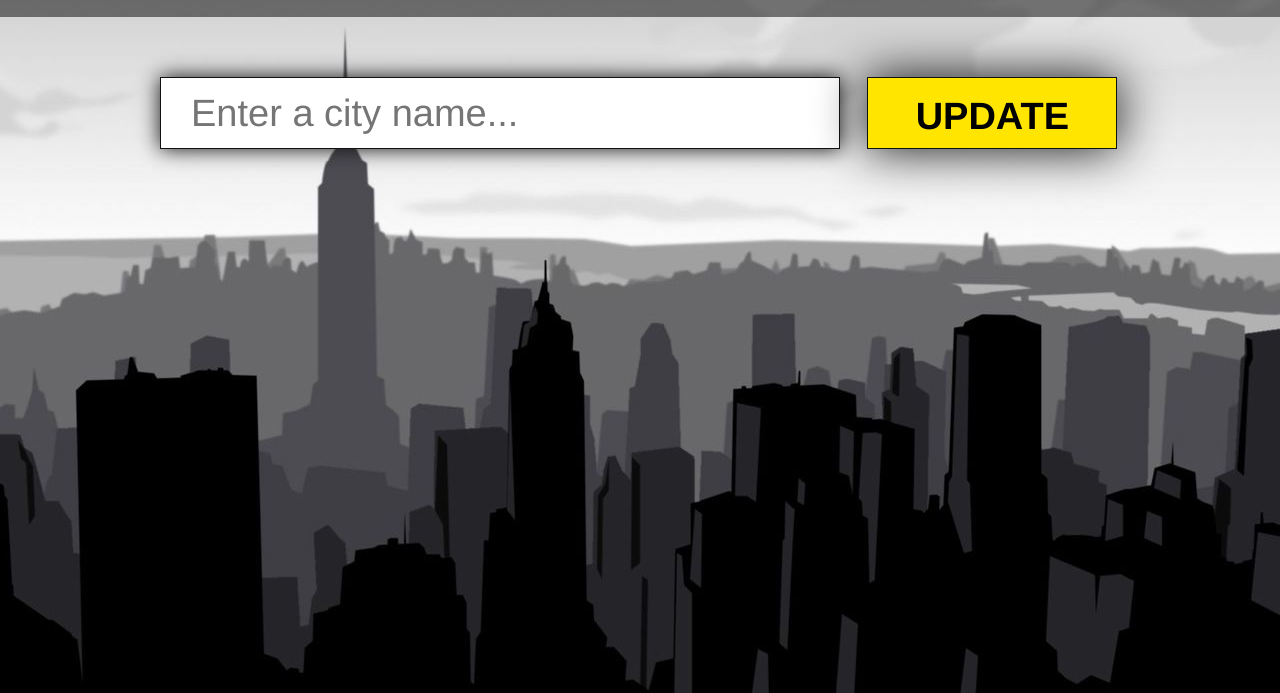
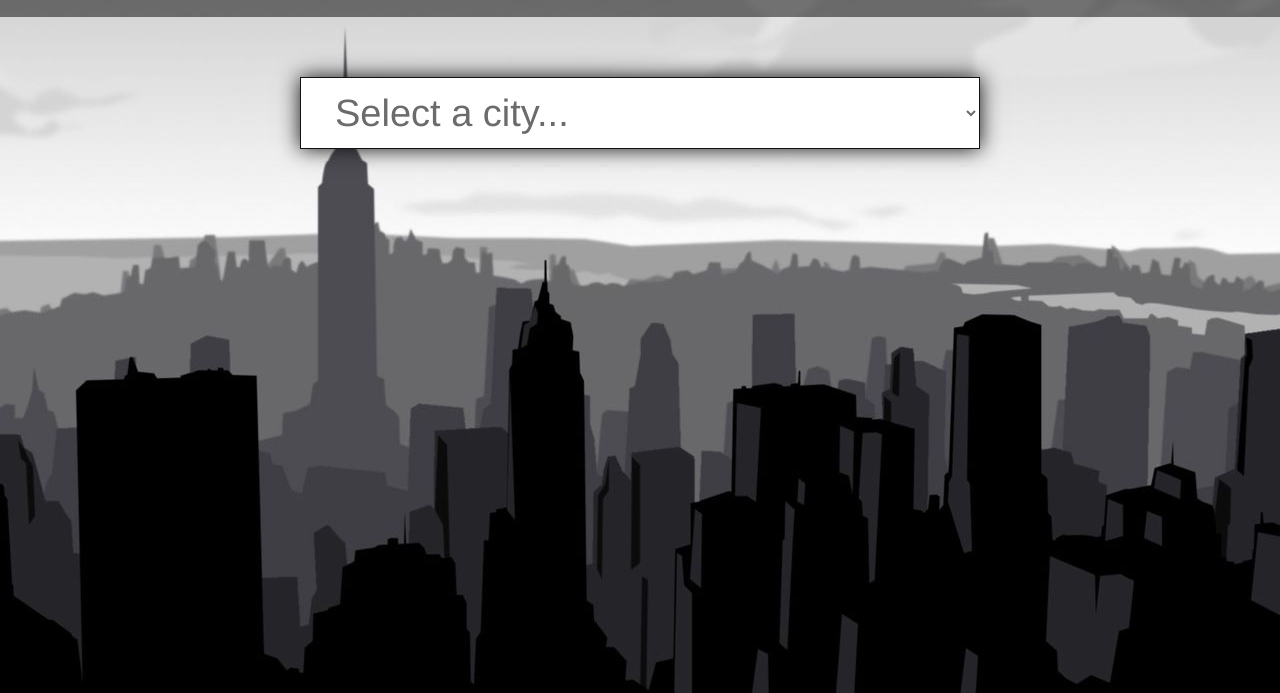
Before and after one commit to brittnwest/homework-citipix, a plain HTML site: page index.html in a window 1280 px wide. Shown: the part 107-800 px from the top of the page. Drawn offline with nearby package versions, Linux system fonts and the light colour scheme.

Commit message:
Change to drop down

```diff
--- a/css/style.css
+++ b/css/style.css
@@ -56,6 +56,7 @@ body {
   width: 960px;
   margin: auto;
   padding-top: 5em;
+  text-align:center;
 }
 
 header {
@@ -76,7 +77,7 @@ header {
   font-weight: normal
 }
 
-#city-type {
+select {
   color: #6b6b6c;
   font-size: 38px;
   background: #fff;
@@ -84,33 +85,14 @@ header {
   padding: 0px 30px;
   display: inline-block;
   width: 680px;
-  margin-right: 24px;
+
   font-family: helvetica, arial, sans-serif;
   height: 72px;
   line-height: 74px;
-  vertical-align: middle;
+  vertical-align:baseline;
   box-shadow: #111 0 0 20px;
 }
-#submit-btn {
-  background: #ffe500;
-  color: #000;
-  font-size: 38px;
-  font-weight: bold;
-  text-transform: uppercase;
-  border: 1px solid #111;
-  text-align: center;
-  display: inline-block;
-  width: 250px;
-  height: 72px;
-  line-height: 74px;
-  vertical-align: middle;
-  box-shadow: #111 0 0 50px;
-  font-family: helvetica, arial, sans-serif;
-  cursor: pointer;
-}
-#submit-btn:hover {
-  background: #fff600;
-}
+
 
 .nyc {
   background-image: url('../images/nyc.jpg')
--- a/index.html
+++ b/index.html
@@ -21,8 +21,7 @@
     </header>
     <div class="container">
       <form>
-      <input type="text" id="city-type" placeholder="Enter a city name...">
-      <input type="submit" value="Update" id="submit-btn">
+      <select name="city" id="cities">
       </form>
     </div>
       <script src="https://maxcdn.bootstrapcdn.com/bootstrap/3.3.7/js/bootstrap.min.js" integrity="sha384-Tc5IQib027qvyjSMfHjOMaLkfuWVxZxUPnCJA7l2mCWNIpG9mGCD8wGNIcPD7Txa" crossorigin="anonymous"></script>
--- a/js/index.js
+++ b/js/index.js
@@ -1,42 +1,52 @@
 
 //on load, prevent default
 $(document).ready(function(){
+//set options
 
+var cities  = ['Select a city...','New York City','San Francisco','Los Angeles','Austin','Sydney']
+for(index=0; index < cities.length; ++index){
+  var option = new Option(cities[index], index)
+  $('select').append($(option));
+  }
 });
-//check for submit
 
-$(".container").on("submit",function(event){
+//check for change
+$('select').on('change', function(event){
+   event.preventDefault();
+   var city
+   var img
+   var src
 
-  event.preventDefault();
+//get selected city
+    city = $('select option:selected').val()
 
-  var city
-  var img
-  var src
-//get input value
-    city =  $("#city-type").val()
+    console.log(city)
 //determine image to display based on input
-    if (city === "New York" || city === "New York City" || city === "NYC"){
+    if (city === '0'){
+      //do nothing
+    } else if (city === '1') {
       img = 'nyc'
 
       setImage(img)
 
-    } else if (city === "San Francisco" || city === "SF" || city === "Bay Area" ) {
+    } else if (city === '2') {
       img = 'sf'
       setImage(img)
     }
-    else if (city === "Los Angeles" || city === "LA" || city === "LAX" ) {
+    else if (city === '3') {
       img = 'la'
       setImage(img)
     }
-    else if (city === "Austin" || city === "ATX") {
+    else if (city === '4') {
       img = 'austin'
       setImage(img)
     }
-    else if (city === "Syndey" || city === "SYD") {
+    else if (city === '5') {
       img = 'sydney'
       setImage(img)
     }
-});
+  });
+
 
 function setImage(img){
   //set background image
@@ -45,6 +55,5 @@ function setImage(img){
 
   $("body").css("background", "url("+src+") no-repeat");
   $("body").css("background-size", "100%");
-  //reset input form
-  $("#city-type").val('');
+
 }
```
